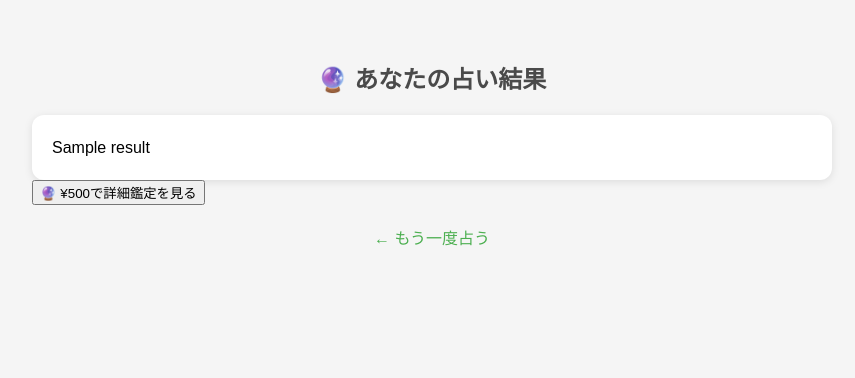
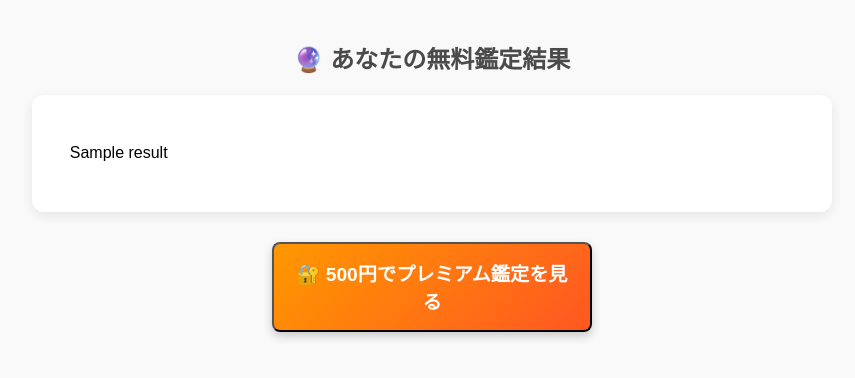
Before and after one commit to taramaru/ai-uranai, a Flask app: template templates/result.html in a window 1280 px wide. Shown: the top 378 px of the page, without its empty margins (208-1063 px from the left). Run offline with Flask 3, Linux system fonts and the light colour scheme; the template is opened without the code that fills it: most values are stand-ins (such as "Sample title", 1, 10 or a date in 2020).

Commit message:
update: モバイル対応とボタンのUI改善

```diff
--- a/templates/result.html
+++ b/templates/result.html
@@ -2,45 +2,83 @@
 <html lang="ja">
 <head>
   <meta charset="UTF-8">
+  <meta name="viewport" content="width=device-width, initial-scale=1.0">
   <title>占い結果</title>
   <style>
     body {
       font-family: sans-serif;
-      background: #f5f5f5;
-      padding: 40px;
+      margin: 0;
+      padding: 20px;
+      background-color: #f9f9f9;
       max-width: 800px;
       margin: auto;
     }
+
     h2 {
       text-align: center;
       color: #4a4a4a;
+      font-size: 1.5em;
     }
+
     .result-box {
-      background: white;
+      background: #fff;
       padding: 20px;
       border-radius: 12px;
-      box-shadow: 0 2px 8px rgba(0,0,0,0.1);
+      box-shadow: 0 4px 12px rgba(0,0,0,0.08);
       white-space: pre-wrap;
       line-height: 1.6;
+      margin-bottom: 30px;
     }
-    .back {
+
+    .buy-button {
       display: block;
+      width: 100%;
+      max-width: 320px;
+      margin: 0 auto;
+      padding: 15px 20px;
+      background: linear-gradient(135deg, #ff9800, #ff5722);
+      color: white;
+      font-size: 1.2em;
+      font-weight: bold;
       text-align: center;
-      margin-top: 20px;
       text-decoration: none;
-      color: #4CAF50;
+      border-radius: 8px;
+      box-shadow: 0 4px 10px rgba(0,0,0,0.2);
+      transition: transform 0.2s ease, box-shadow 0.2s ease;
     }
-    .back:hover {
-      text-decoration: underline;
+
+    .buy-button:hover {
+      transform: scale(1.03);
+      box-shadow: 0 6px 16px rgba(0,0,0,0.3);
+    }
+
+    @media (max-width: 600px) {
+      body {
+        padding: 15px;
+      }
+
+      h2 {
+        font-size: 1.2em;
+      }
+
+      .buy-button {
+        font-size: 1em;
+        padding: 12px;
+      }
     }
   </style>
 </head>
 <body>
-  <h2>🔮 あなたの占い結果</h2>
-  <div class="result-box">{{ result }}</div>
+  <h2>🔮 あなたの無料鑑定結果</h2>
+
+  <div class="result-box">
+    {{ result }}
+  </div>
+
   <form action="/buy" method="post">
-  <button type="submit">🔮 ¥500で詳細鑑定を見る</button>
-</form>
-  <a href="/" class="back">← もう一度占う</a>
+    <button class="buy-button" type="submit">
+      🔐 500円でプレミアム鑑定を見る
+    </button>
+  </form>
 </body>
 </html>
```
Also changed, not shown: templates/form.html (+35 -13 lines), templates/premium_result.html (+61 -8 lines).
